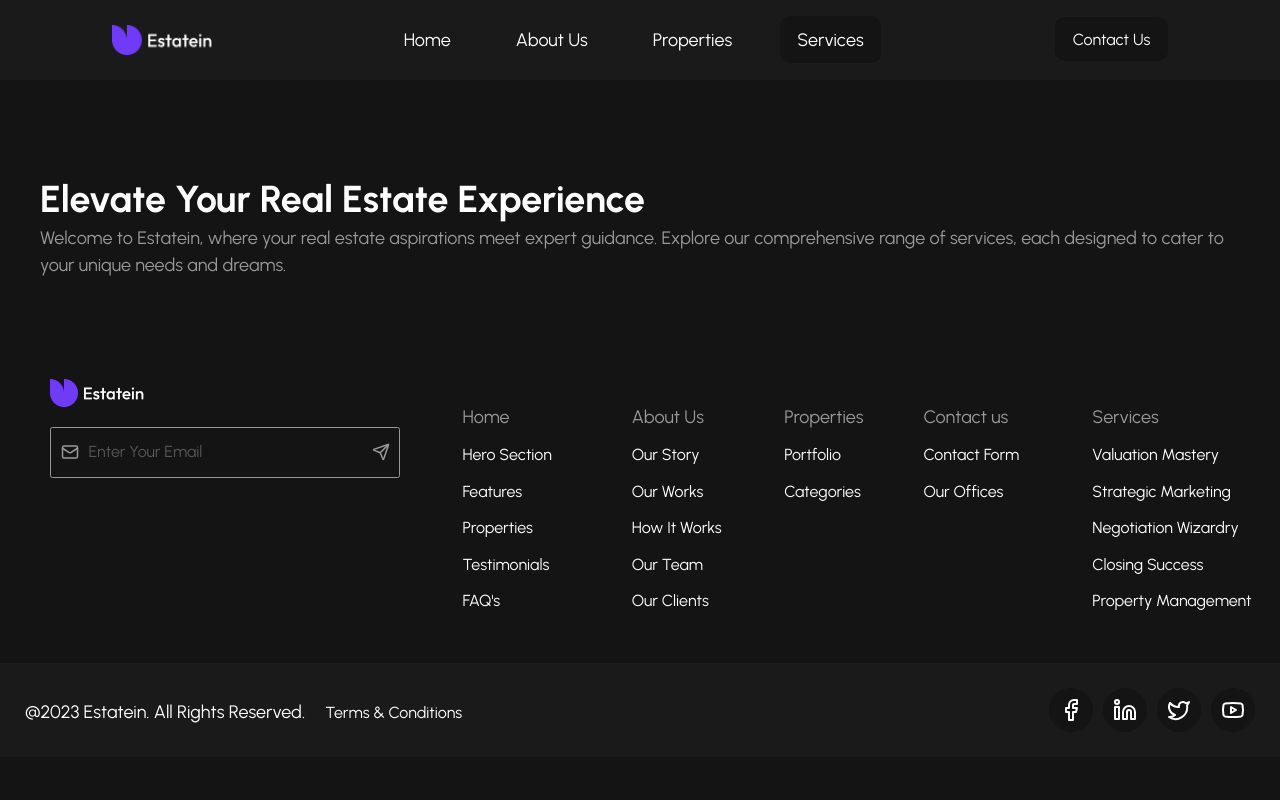
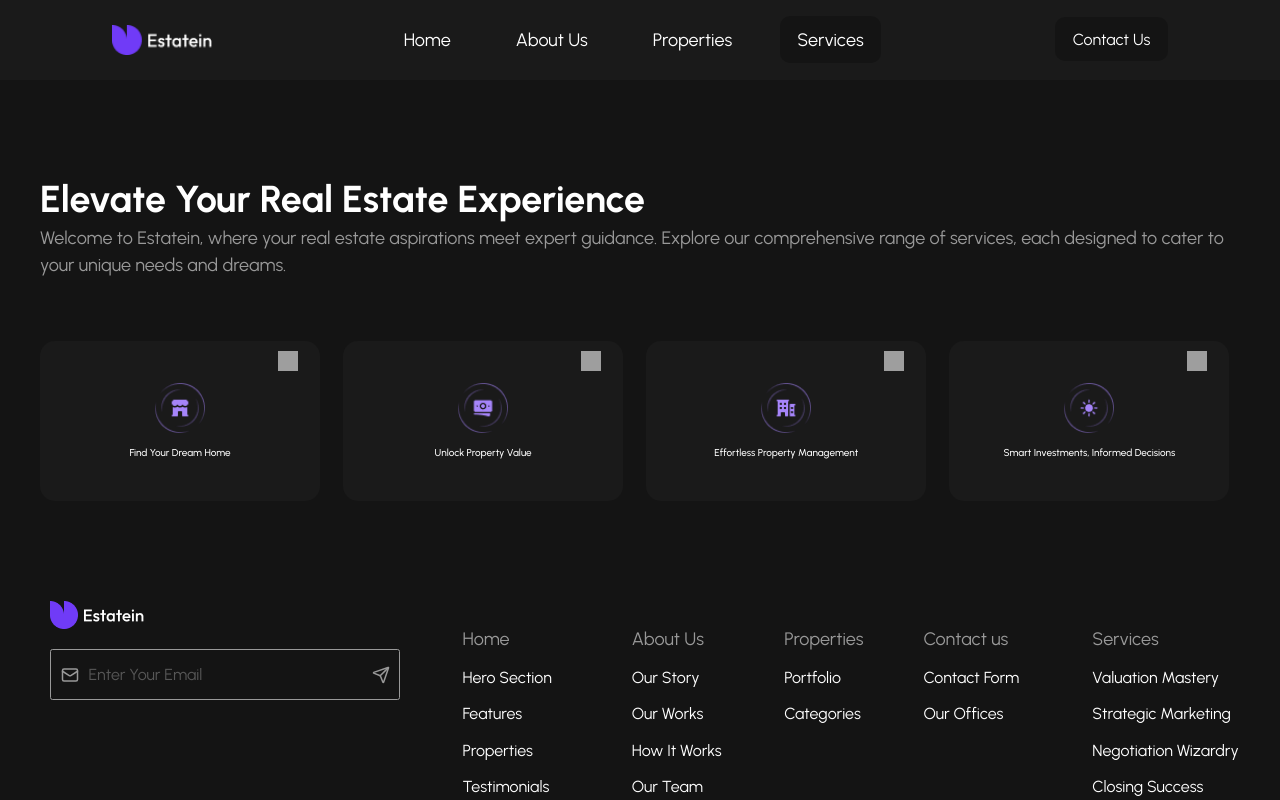
Before and after one commit to beqa200/real-estate-collab, a React (Vite) app: page /services in a window 1280 px wide. Shown: the top 800 px of the page. Built offline with nearby package versions, Linux system fonts and the light colour scheme; grey boxes are pictures that could not be loaded.

Commit message:
created new component using props to write less code

```diff
--- /dev/null
+++ b/src/components/services/Boxes.tsx
@@ -0,0 +1,21 @@
+interface BoxesProps {
+    text: string;
+    icon: string;
+    arrow: string;
+}
+
+export default function Boxes({ text, icon, arrow }: BoxesProps) {
+    return (
+        <div className="w-[280px] mt-25 p-6 bg-[#1A1A1A] h-[160px] rounded-3xl relative hover:shadow-lg transition-shadow duration-300">
+            <div className="absolute top-4 right-4 text-gray-400">
+                <img src={arrow} alt="arrow" className="w-8 mr-5 h-8" />
+            </div>
+            <div className="flex flex-col items-center justify-center h-full text-white">
+                <div className=" flex items-center justify-center rounded-full text-white mb-2">
+                    <img src={icon} alt="icon" className="w-20 h-20" />
+                </div>
+                <p className="text-md mt-3 font-medium text-center">{text}</p>
+            </div>
+        </div>
+    );
+}
--- /dev/null
+++ b/src/components/services/BoxesProps.tsx
@@ -0,0 +1,17 @@
+import React from 'react'
+import Boxes from './Boxes'
+import FirstOpportunityIcon from "../../images/home/opportunity-1.png";
+import SecondOpportunityIcon from "../../images/home/opportunity-2.png";
+import ThirdOpportunityIcon from "../../images/home/opportunity-3.png";
+import FourthOpportunityIcon from "../../images/home/opportunity-4.png"
+import Arrow from "../../images/home/arrow.png";
+export default function BoxesProps() {
+    return (
+        <div className='grid grid-cols-1 md:grid-cols-2 lg:grid-cols-4 gap-5'>
+            <Boxes text={'Find Your Dream Home'} icon={FirstOpportunityIcon} arrow={Arrow} />
+            <Boxes text={'Unlock Property Value'} icon={SecondOpportunityIcon} arrow={Arrow} />
+            <Boxes text={'Effortless Property Management'} icon={ThirdOpportunityIcon} arrow={Arrow} />
+            <Boxes text={'Smart Investments, Informed Decisions'} icon={FourthOpportunityIcon} arrow={Arrow} />
+        </div>
+    )
+}
--- a/src/pages/Services.tsx
+++ b/src/pages/Services.tsx
@@ -1,7 +1,10 @@
+import BoxesProps from '../components/services/BoxesProps';
 import Text from '../components/services/Text'
+
 const Services: React.FC = () => {
   return <div className='max-w-[1200px] mx-auto'>
     <Text />
+    <BoxesProps />
   </div>
 };
 
```
